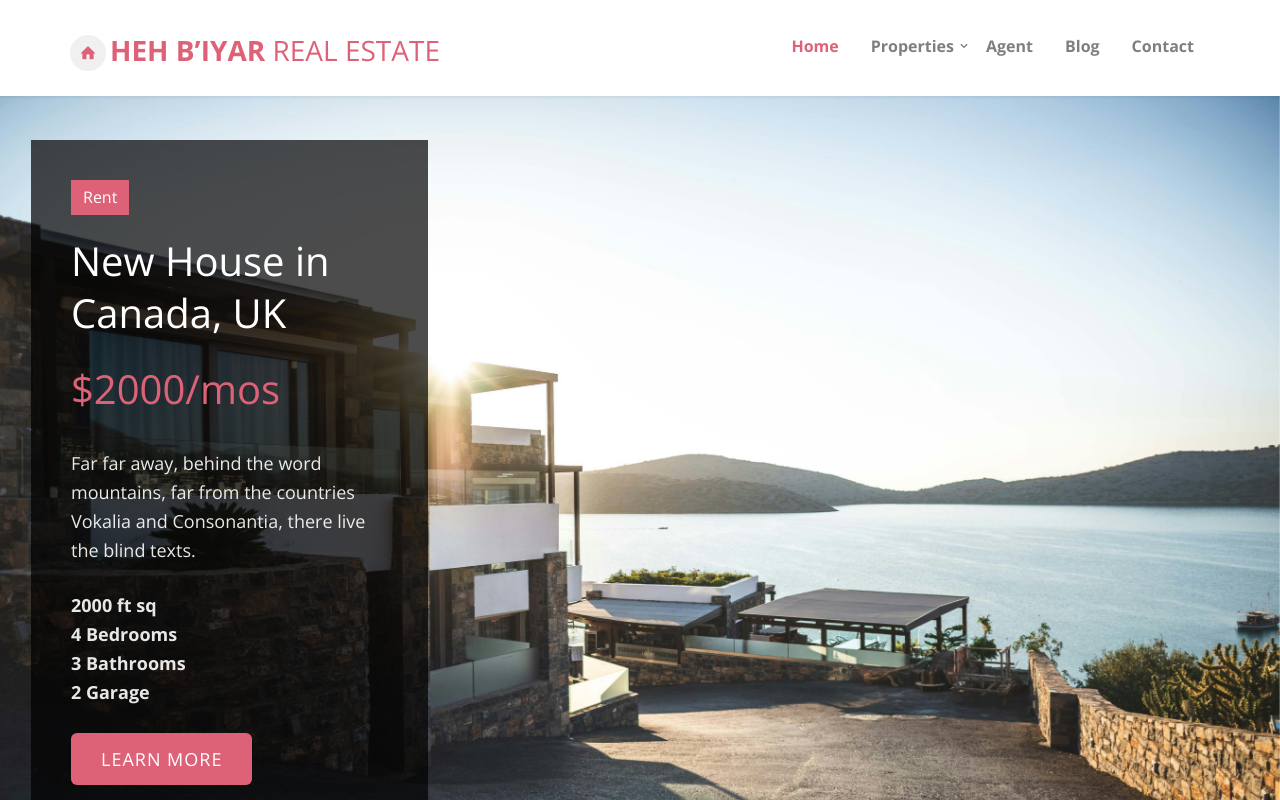
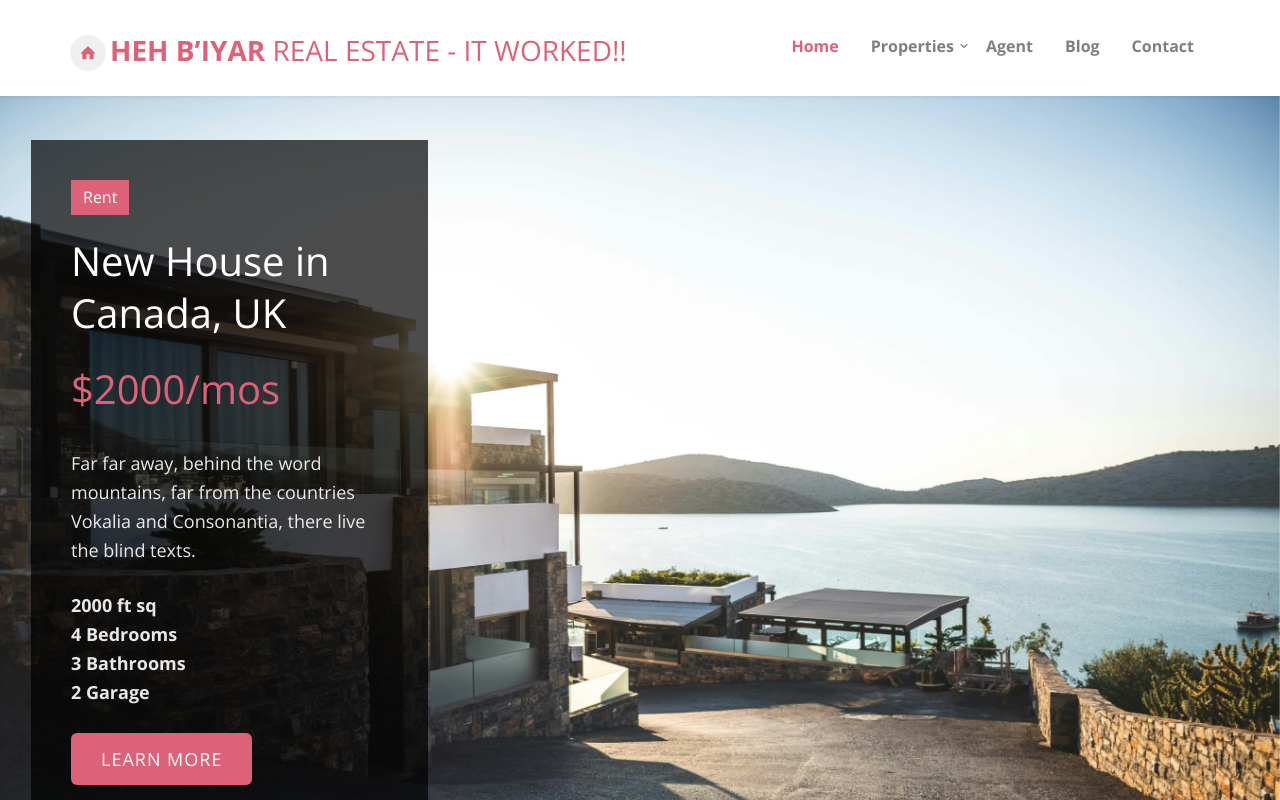
Before and after one commit to Michalzangi/Practicum, a plain HTML site: page index.html in a window 1280 px wide. Shown: the top 800 px of the page. Drawn offline with nearby package versions, Linux system fonts and the light colour scheme; files whose address does not match are found by name.

Commit message:
Look at the HTML-INDEX page, line 83, it says it worked

```diff
--- a/index.html
+++ b/index.html
@@ -80,7 +80,7 @@
 			<div class="container">
 				<div class="nav-header">
 					<a href="#" class="js-fh5co-nav-toggle fh5co-nav-toggle dark"><i></i></a>
-					<h1 id="fh5co-logo"><a href="index.html"><i class="icon-home"></i> Heh B’iyar <span> Real Estate</span></a></h1>
+					<h1 id="fh5co-logo"><a href="index.html"><i class="icon-home"></i> Heh B’iyar <span> Real Estate - it worked!!</span></a></h1>
 					<!-- START #fh5co-menu-wrap -->
 					<nav id="fh5co-menu-wrap" role="navigation">
 						<ul class="sf-menu" id="fh5co-primary-menu">
```
